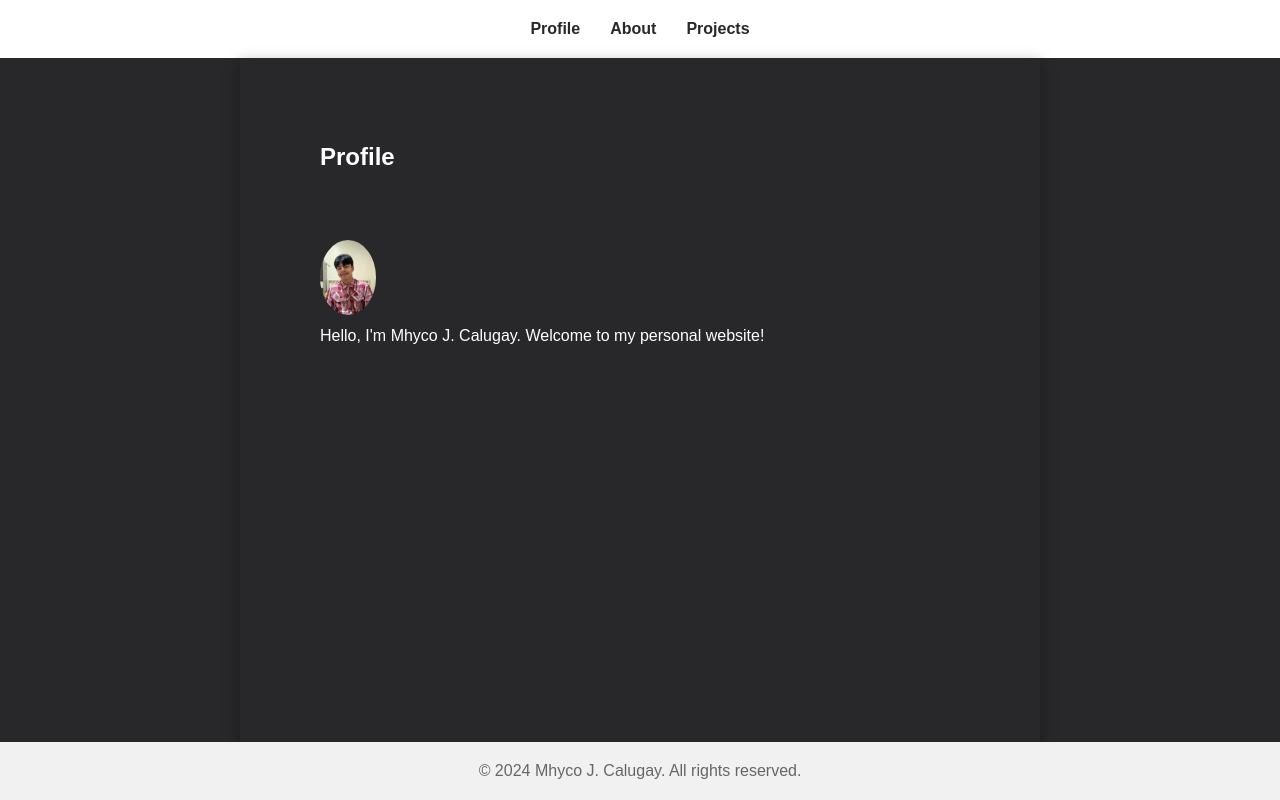
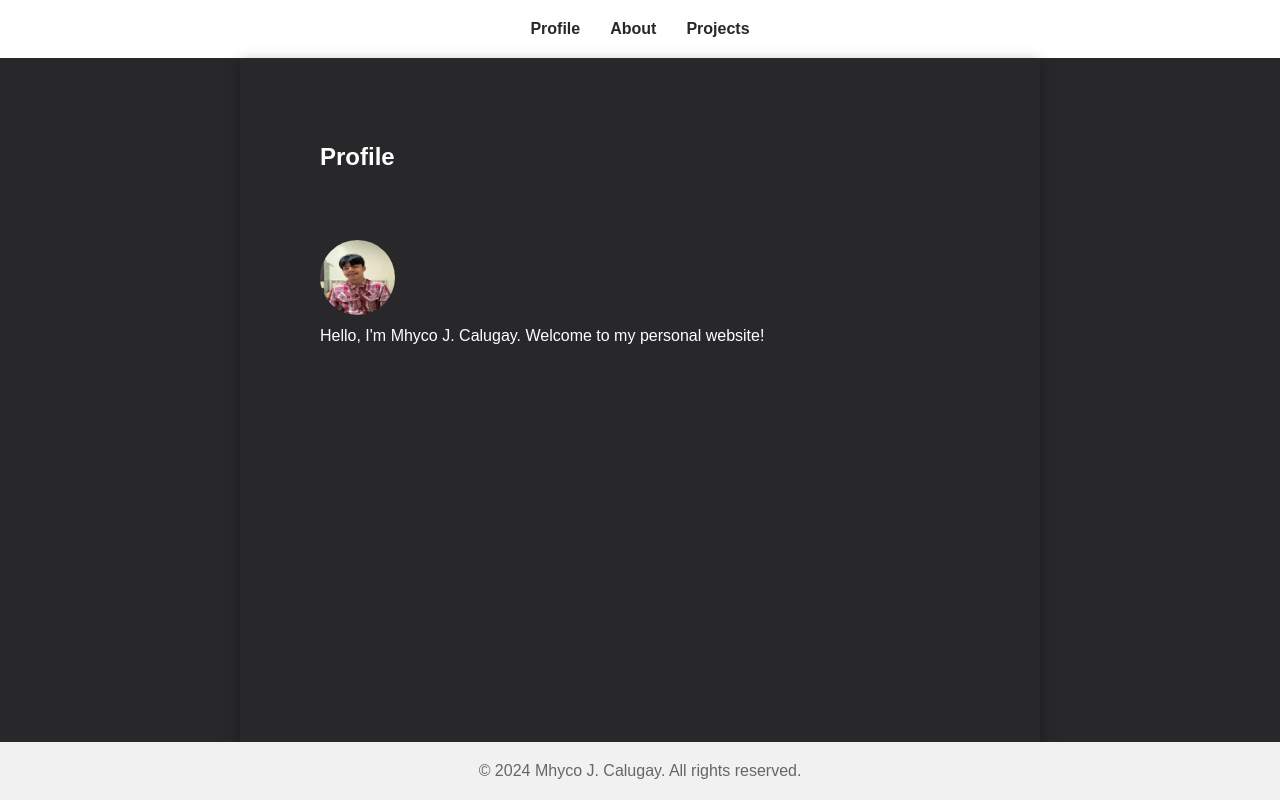
Before and after one commit to Mhyco08/mhyco_calugay, a plain HTML site: page index.html in a window 1280 px wide. Shown: the top 800 px of the page. Drawn offline with Linux system fonts and the light colour scheme.

Commit message:
Update style.css

```diff
--- a/style.css
+++ b/style.css
@@ -52,7 +52,7 @@ section {
   }
 
 section img {
-    max-width: 75px;
+    width: 75px;
     height: 75px;
     border-radius: 50%;
 }
```
